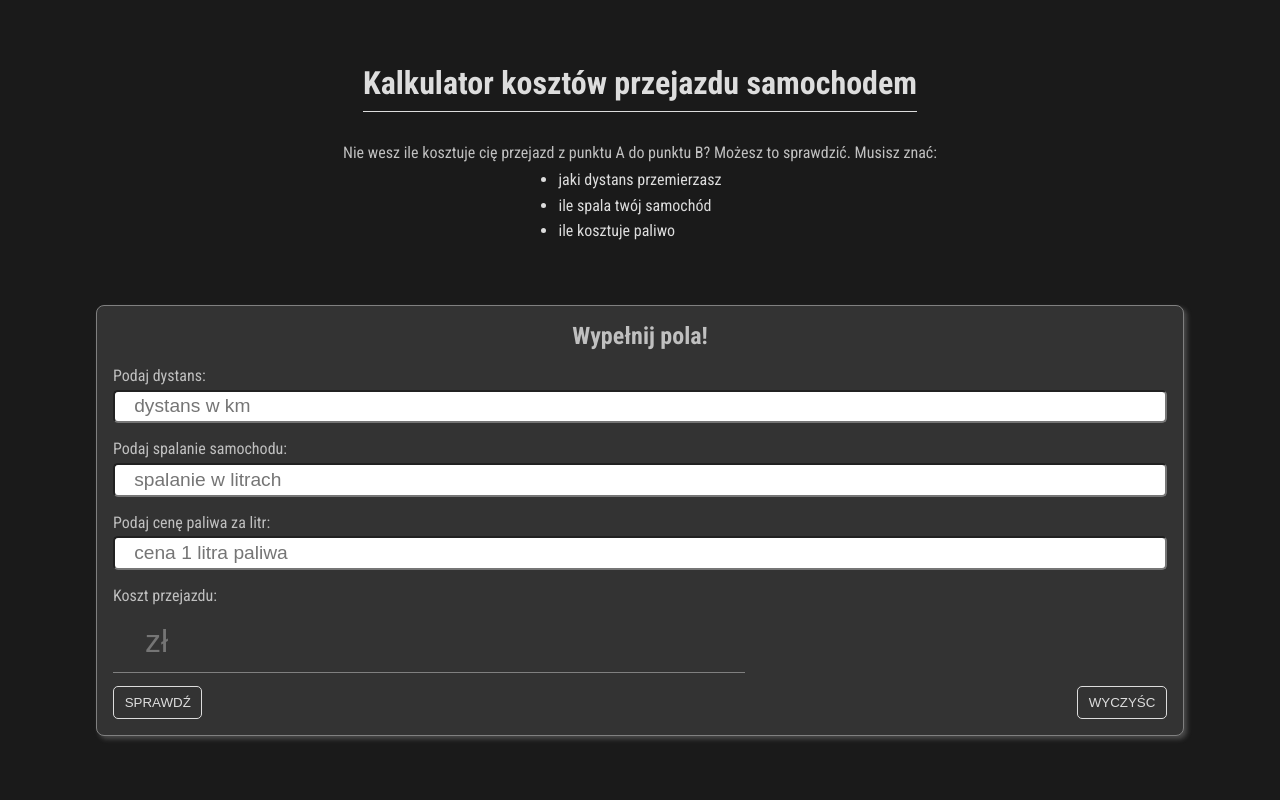
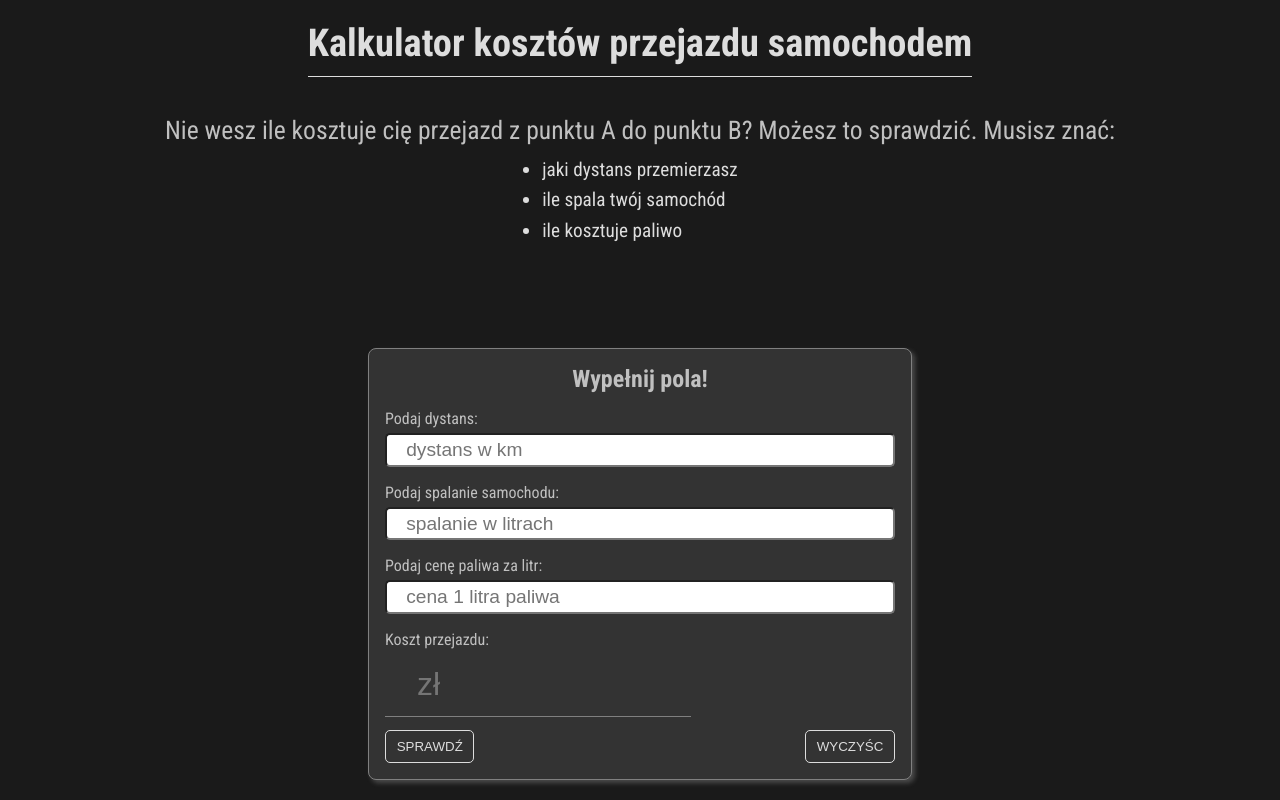
Before and after one commit to Scorpion19702022/car-trip-cost-calculator, a plain HTML site: page index.html in a window 1280 px wide. Drawn offline with Linux system fonts and the light colour scheme.

Commit message:
added style for min 768px break point

```diff
--- a/sass/_medium.scss
+++ b/sass/_medium.scss
@@ -2,4 +2,23 @@
 	body {
 		height: 100vh;
 	}
+	.wrapper {
+		h1 {
+			font-size: 2.4rem;
+		}
+		p {
+			font-size: 1.6rem;
+		}
+		li {
+			font-size: 1.2rem;
+		}
+		.error {
+			margin: 0.2em 0;
+			padding-bottom: 1em;
+			font-size: 2rem;
+		}
+		.box {
+			width: 50%;
+		}
+	}
 }
```
Also changed, not shown: css/style.css, 1 other file.
